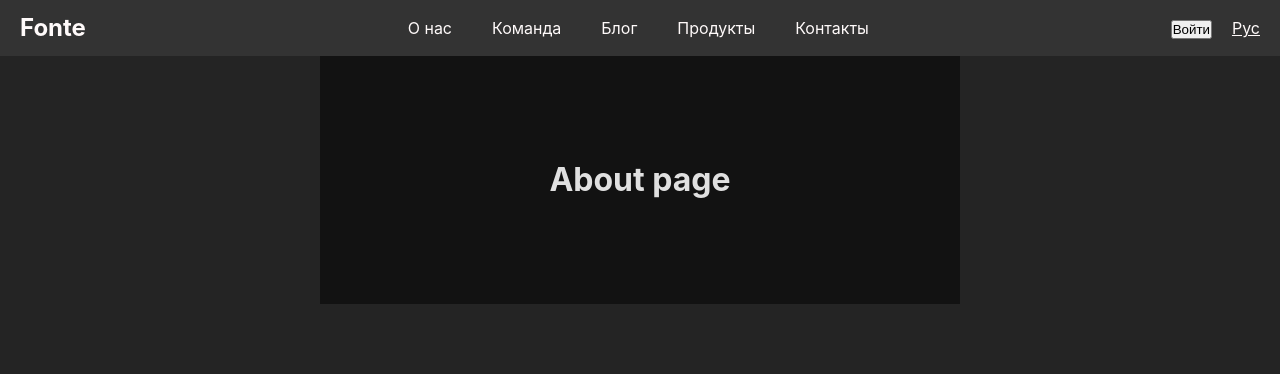
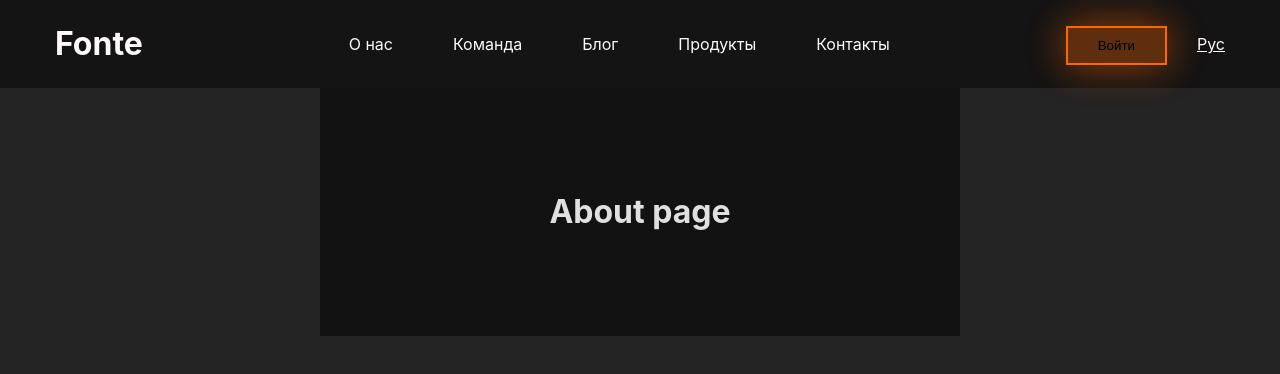
Before and after one commit to username0441/Fonte, a React (Vite) app in the folder frontend/: page /about in a window 1280 px wide. Shown: the top 374 px of the page. Built offline with nearby package versions, Linux system fonts and the light colour scheme.

Commit message:
style settings

```diff
--- /dev/null
+++ b/frontend/src/assets/styles/_resets.scss
@@ -0,0 +1,21 @@
+:root {
+    font-family: Inter, system-ui, Avenir, Helvetica, Arial, sans-serif;
+    line-height: 1.5;
+    font-weight: 400;
+
+    color-scheme: light dark;
+    color: rgba(255, 255, 255, 0.87);
+    background-color: #242424;
+
+    font-synthesis: none;
+    text-rendering: optimizeLegibility;
+    -webkit-font-smoothing: antialiased;
+    -moz-osx-font-smoothing: grayscale;
+}
+
+* {
+    padding: 0;
+    margin: 0;
+    box-sizing: border-box;
+    transition: 0.5s;
+}
--- /dev/null
+++ b/frontend/src/assets/styles/_settings.scss
@@ -0,0 +1,4 @@
+$dark: #141414;
+$orange: #FF6600;
+$orange-t: #FF660050;
+$light: #FFFFFF;
--- a/frontend/src/components/Navbar/index.jsx
+++ b/frontend/src/components/Navbar/index.jsx
@@ -17,7 +17,7 @@ function Navbar() {
                 <Link to={"#"}>Контакты</Link>
             </div>
             <div className="right">
-                <button>Войти</button>
+                <button className="warning-btn">Войти</button>
                 <Link to={"#"}>
                     <ins>Рус</ins>
                 </Link>
--- a/frontend/src/components/Navbar/style.scss
+++ b/frontend/src/components/Navbar/style.scss
@@ -1,15 +1,23 @@
+@import "../../assets/styles/settings";
+
 nav.nav-wrapper {
     display: flex;
     justify-content: space-between;
     align-items: center;
     flex-direction: row;
     gap: 50px;
-    background-color: #333;
+    background-color: $dark;
+    padding: 10px 25px;
+
+    h1 {
+        font-size: 2em;
+    }
 
     a {
         padding: 10px 20px;
         text-decoration: none;
         display: inline-block;
         color: snow;
+        margin: 0 10px;
     }
 }
--- a/frontend/src/index.scss
+++ b/frontend/src/index.scss
@@ -1,21 +1,17 @@
-:root {
-  font-family: Inter, system-ui, Avenir, Helvetica, Arial, sans-serif;
-  line-height: 1.5;
-  font-weight: 400;
+@use "./assets/styles/resets";
+@import "./assets/styles/settings";
 
-  color-scheme: light dark;
-  color: rgba(255, 255, 255, 0.87);
-  background-color: #242424;
-
-  font-synthesis: none;
-  text-rendering: optimizeLegibility;
-  -webkit-font-smoothing: antialiased;
-  -moz-osx-font-smoothing: grayscale;
+%btn {
+    padding: 10px 30px;
+    background-color: transparent;
+    cursor: pointer;
+    font-family: sans-serif;
+    border: none;
 }
 
-* {
-  padding: 0;
-  margin: 0;
-  box-sizing: border-box;
-  transition: 0.5s;
+.warning-btn {
+    @extend %btn;
+    border: 2px solid $orange;
+    background-color: $orange-t;
+    box-shadow: 0 0 40px $orange-t, 0 0 40px $orange-t;
 }
```
Also changed, not shown: frontend/src/assets/icons/heading-vector.png (added).
